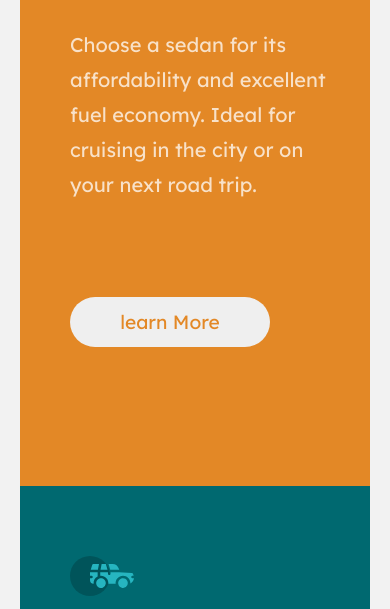
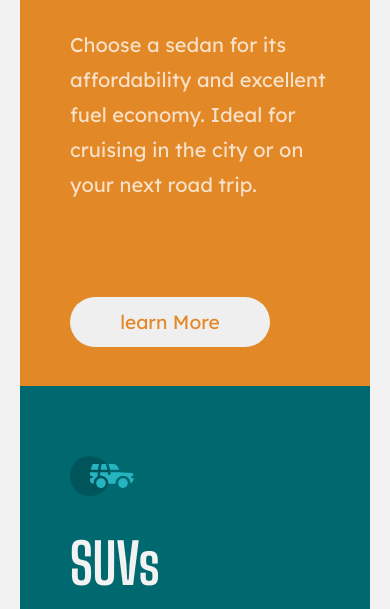
Before and after one commit to joseildoandrade12/projeto-colunas, a plain HTML site: page index.html in a window 390 px wide. Shown: the part 234-843 px from the top of the page. Drawn offline with Linux system fonts and the light colour scheme.

Commit message:
.correção

```diff
--- a/estilo/responsivo.css
+++ b/estilo/responsivo.css
@@ -11,7 +11,9 @@
     }
 
     .coluna{
-        width: 350px;
+        max-width: 350px;
+        max-height: 600px;
+
     }
 
     footer{
```
